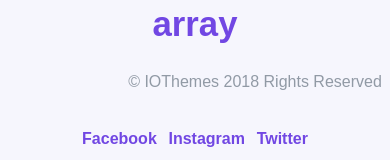
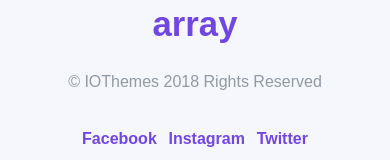
Before and after one commit to yahya-moussair/array, a plain HTML site: page index.html in a window 390 px wide. Shown: the part 6685-6845 px from the top of the page. Drawn offline with nearby package versions, Linux system fonts and the light colour scheme.

Commit message:
wlh ta last commit

```diff
--- a/public/css/app.css
+++ b/public/css/app.css
@@ -661,4 +661,8 @@ label {
         gap: 3vw;
     }
 
+    .footer>p {
+        padding-left: 0;
+    }
+
 }
```
